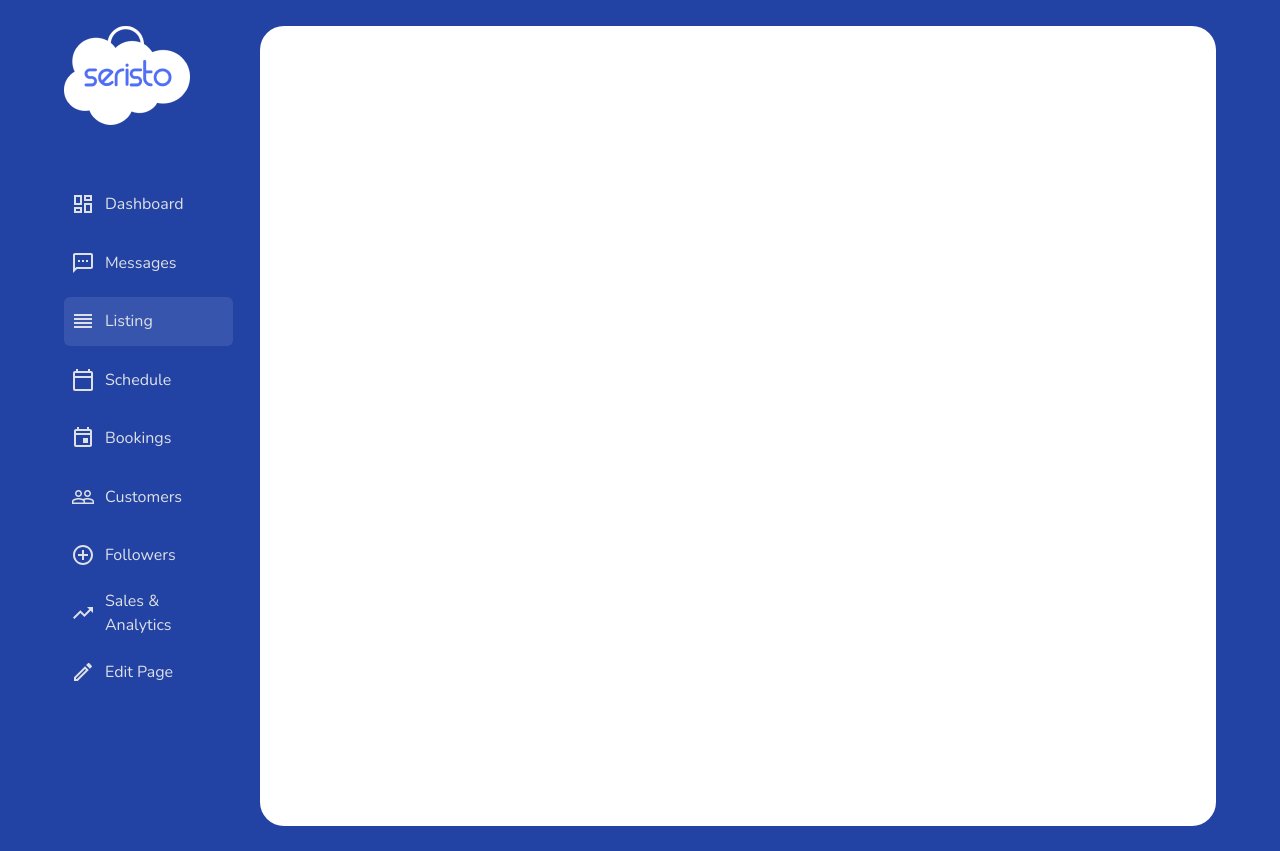
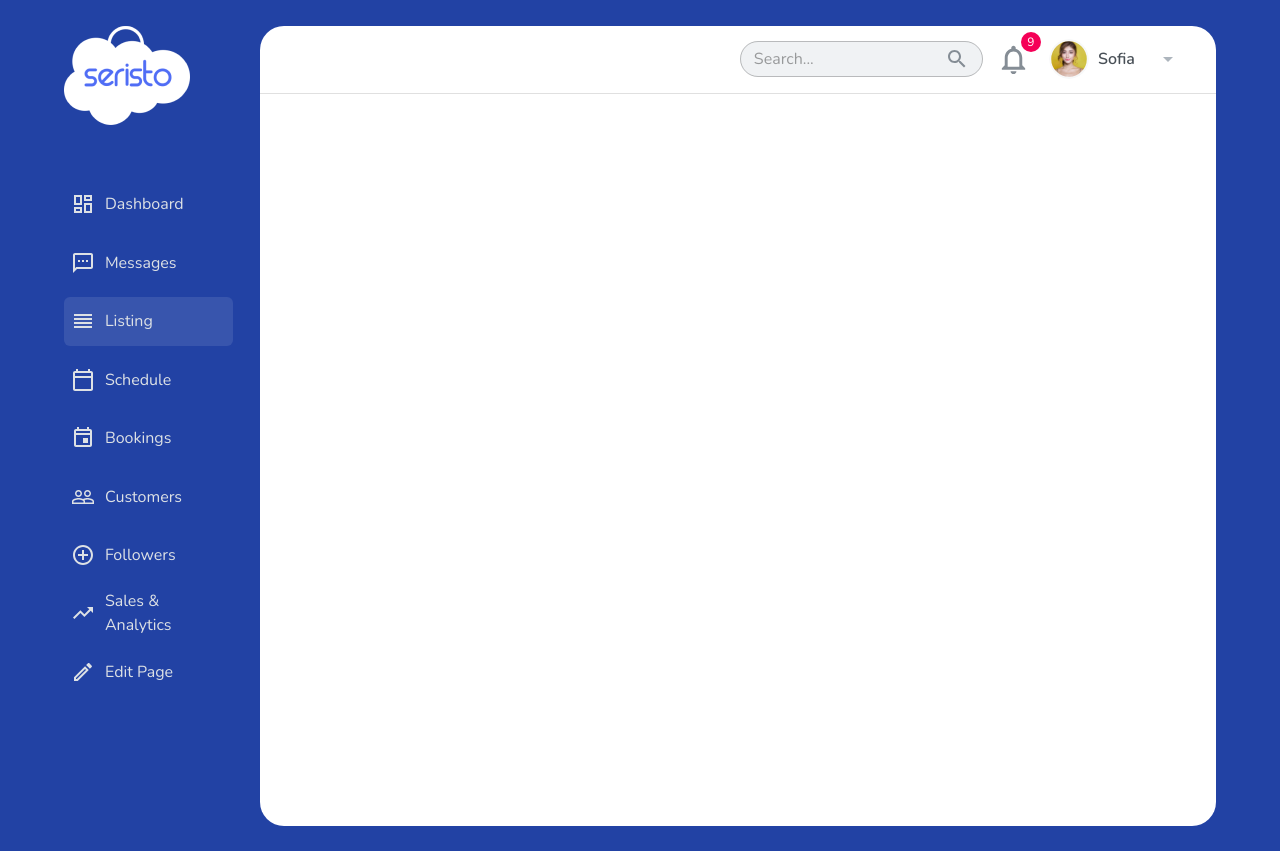
Before and after one commit to Sarthakbh321/BellyMelly-task, a React (Create React App) app: page / in a window 1280 px wide. Built offline with nearby package versions, Linux system fonts and the light colour scheme.

Commit message:
top bar done

```diff
--- a/src/App.css
+++ b/src/App.css
@@ -1 +1,7 @@
 @import url('https://fonts.googleapis.com/css2?family=Nunito:wght@400;600;700;900&display=swap');
+.search_bar .MuiOutlinedInput-root {
+	border-radius: 40px !important;
+	background-color: #F0F2F4 !important;
+	height: 36px !important;
+	margin-right: 5%;
+}
--- /dev/null
+++ b/src/components/Topbar/SearchBar/SearchBar.js
@@ -0,0 +1,21 @@
+import { TextField } from "@material-ui/core";
+import { Search } from "@material-ui/icons";
+import React, { useState } from "react";
+
+const SearchBar = () => {
+	const [text, setText] = useState("");
+	return (
+		<TextField
+			value={text}
+			onChange={(e) => setText(e.target.value)}
+			placeholder="Search..."
+			variant="outlined"
+			className="search_bar"
+			InputProps={{
+				endAdornment: <Search style={{ fill: "#858D95" }} />,
+			}}
+		/>
+	);
+};
+
+export default SearchBar;
--- /dev/null
+++ b/src/components/Topbar/Topbar.js
@@ -0,0 +1,41 @@
+import {
+	Avatar,
+	Badge,
+	Container,
+	IconButton,
+	Typography,
+} from "@material-ui/core";
+import { ArrowDropDown, NotificationsOutlined } from "@material-ui/icons";
+import React from "react";
+import SearchBar from "./SearchBar/SearchBar";
+import styles from "./Topbar.module.css";
+
+const Topbar = () => {
+	return (
+		<Container className={styles.topbar}>
+			<SearchBar />
+			<Badge
+				badgeContent={9}
+				color="secondary"
+				style={{ marginRight: "2%" }}
+			>
+				<NotificationsOutlined
+					style={{ fill: "#858D95" }}
+					fontSize="large"
+				/>
+			</Badge>
+			<Avatar alt="user-profile" src="/assets/user.svg" />
+			<Typography
+				variant="body1"
+				style={{ margin: "0 1%", fontWeight: 600 }}
+			>
+				Sofia
+			</Typography>
+			<IconButton>
+				<ArrowDropDown style={{ fill: "#ADB5BD" }} />
+			</IconButton>
+		</Container>
+	);
+};
+
+export default Topbar;
--- /dev/null
+++ b/src/components/Topbar/Topbar.module.css
@@ -0,0 +1,8 @@
+.topbar {
+	display: flex !important;
+	align-items: center !important;
+	justify-content: flex-end !important;
+	padding-top: 1% !important;
+	padding-bottom: 1% !important;
+	color: #484F56 !important;
+}
--- a/src/pages/MainPage/MainPage.js
+++ b/src/pages/MainPage/MainPage.js
@@ -1,6 +1,7 @@
-import { Container, Grid, Hidden } from "@material-ui/core";
+import { Divider, Grid, Hidden } from "@material-ui/core";
 import React from "react";
 import Sidebar from "../../components/Sidebar/Sidebar";
+import Topbar from "../../components/Topbar/Topbar";
 import styles from "./MainPage.module.css";
 
 const MainPage = () => {
@@ -14,7 +15,10 @@ const MainPage = () => {
 					</Grid>
 				</Hidden>
 				<Grid item sm={12} md={10}>
-					<Container className={styles.main_section}></Container>
+					<div className={styles.main_section}>
+						<Topbar />
+						<Divider />
+					</div>
 				</Grid>
 			</Grid>
 		</div>
```
Also changed, not shown: src/components/Sidebar/Topbar/Topbar.js (deleted, +0 -7 lines), public/assets/user.svg (added), src/components/Topbar/SearchBar/Searchbar.module.css (added).
